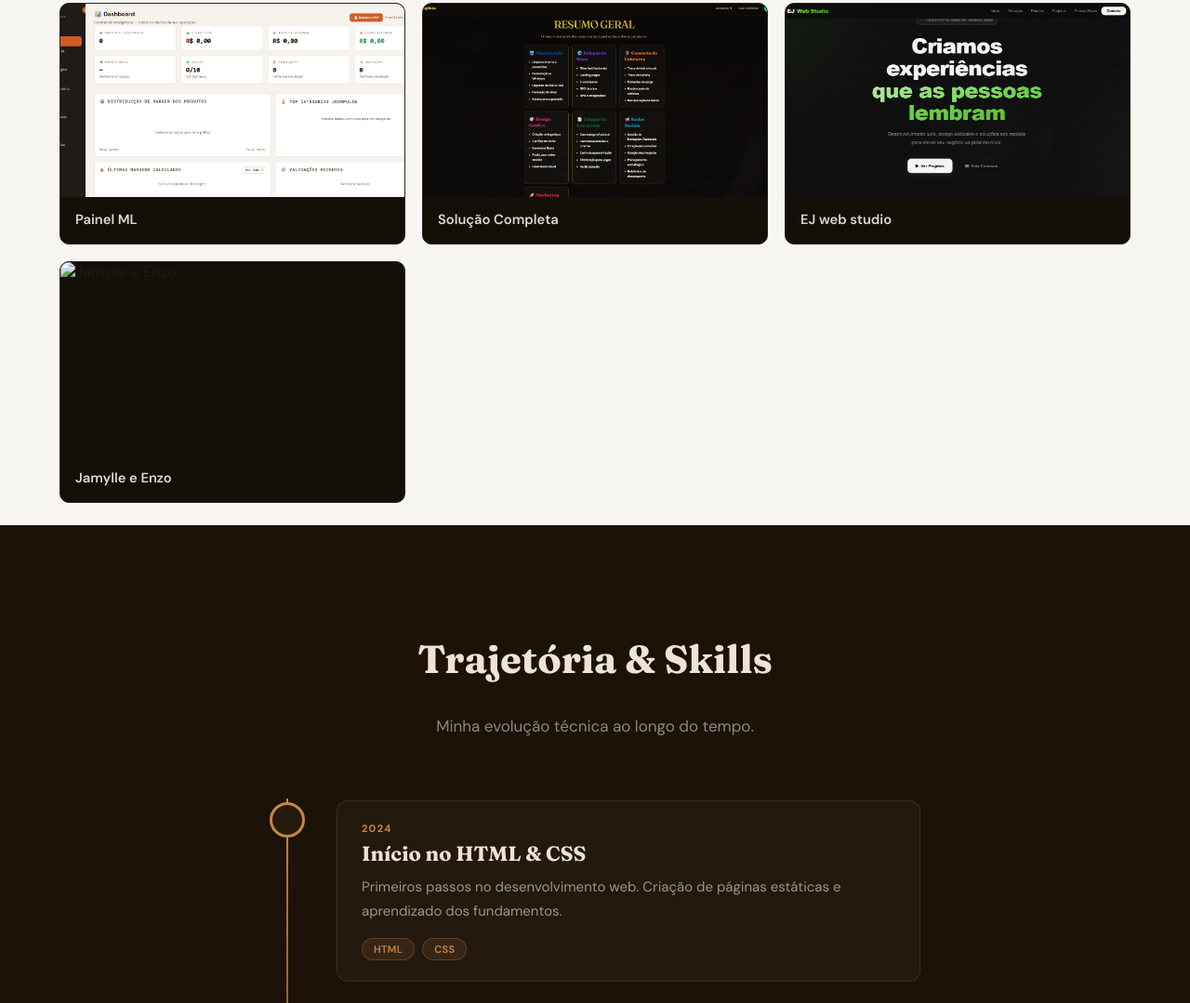
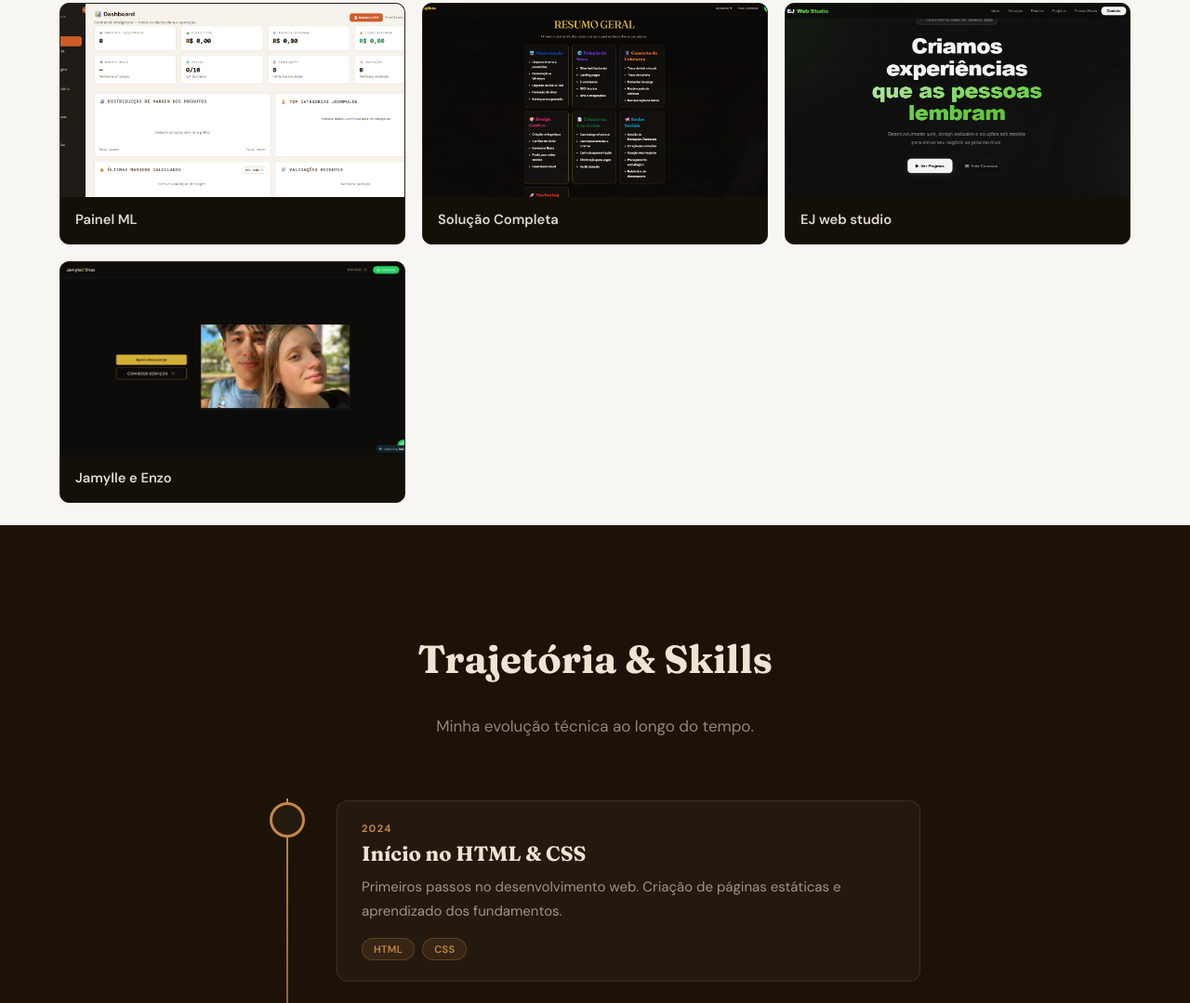
Before and after one commit to PRO-HT/portfolio-main, a plain HTML site: page index.html in a window 1280 px wide. Shown: the part 3070-4149 px from the top of the page at 93% size. Drawn offline with Linux system fonts and the light colour scheme.

Commit message:
Adicionei-imagem

```diff
--- a/index.html
+++ b/index.html
@@ -182,7 +182,7 @@
 
                      <div class="projeto-card">
                     <div class="projeto-img">
-                        <img src="assets/img/projetos/imagemdoprojeto.png" alt="Jamylle e Enzo">
+                        <img src="assets/img/projetos/Site-JamylleEnzo.PNG" alt="Jamylle e Enzo">
                         <div class="projeto-overlay">
                             <a href="https://solucao-completa.netlify.app/" target="_blank" class="btn-ver">Ver projeto →</a>
                         </div>
```
